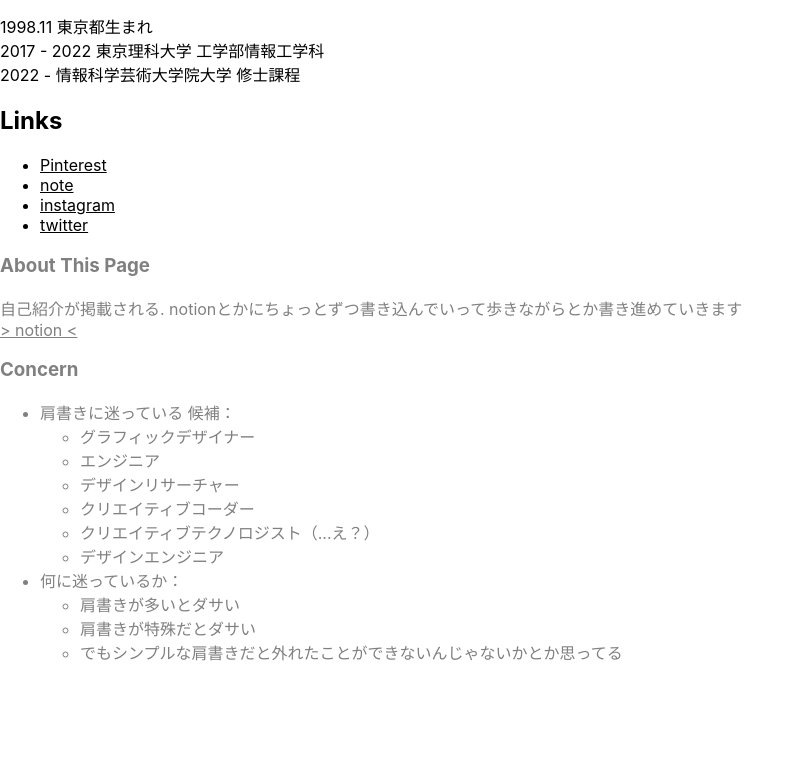
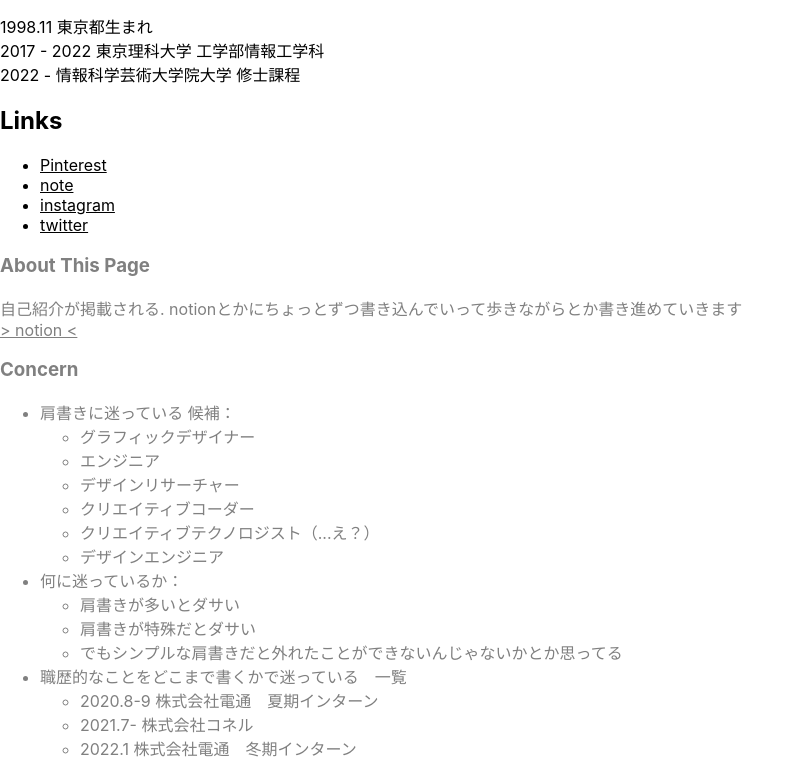
Before and after one commit to k1105/ymgsknt, a Next.js app: page /about in a window 1280 px wide. Shown: the part 367-1143 px from the top of the page, without its empty margins (0-800 px from the left). Before the commit the page ends 1047 px from the top, so only its background shows below. Built offline with nearby package versions, Linux system fonts and the light colour scheme.

Commit message:
職歴の悩みごとを追加

```diff
--- a/pages/about.tsx
+++ b/pages/about.tsx
@@ -77,6 +77,14 @@ const About: NextPage = () => {
               </li>
             </ul>
           </li>
+          <li>
+            職歴的なことをどこまで書くかで迷っている　一覧
+            <ul>
+              <li>2020.8-9 株式会社電通　夏期インターン</li>
+              <li>2021.7- 株式会社コネル</li>
+              <li>2022.1 株式会社電通　冬期インターン</li>
+            </ul>
+          </li>
         </ul>
       </div>
     </div>
```
